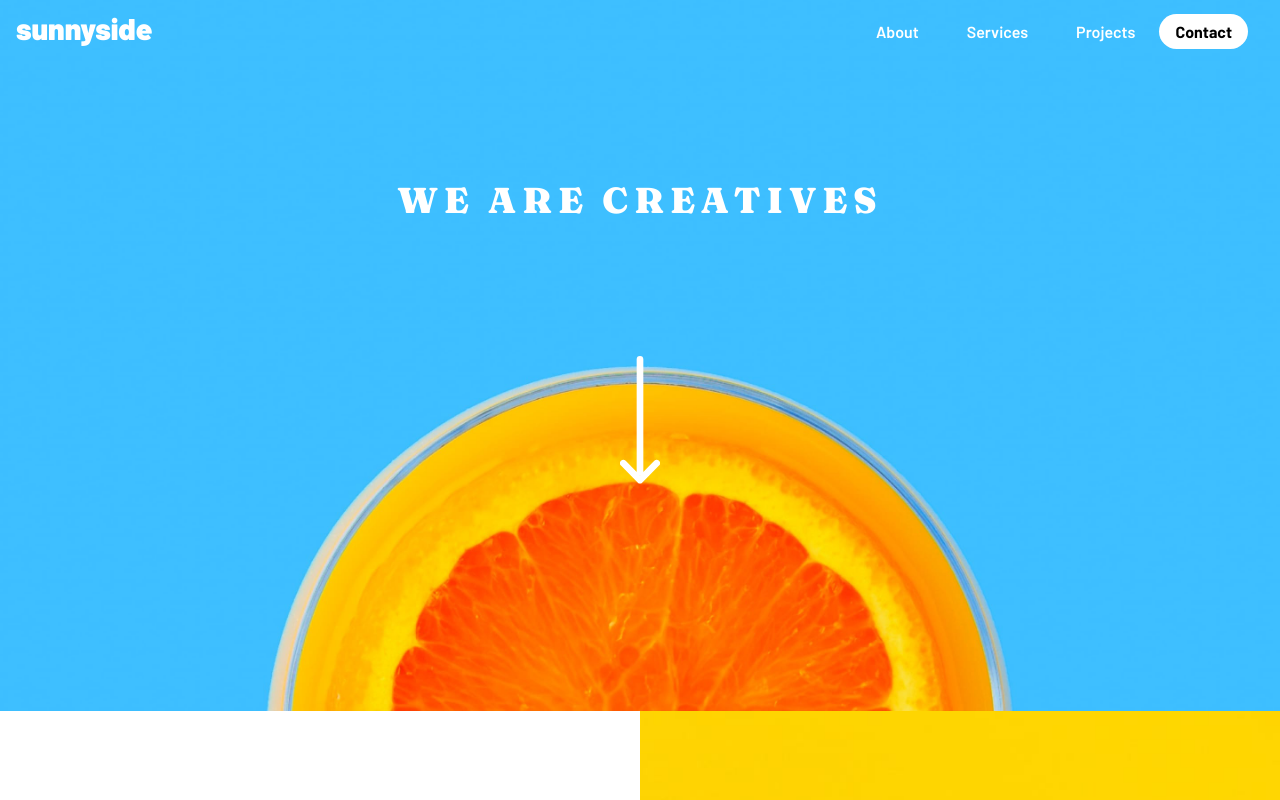
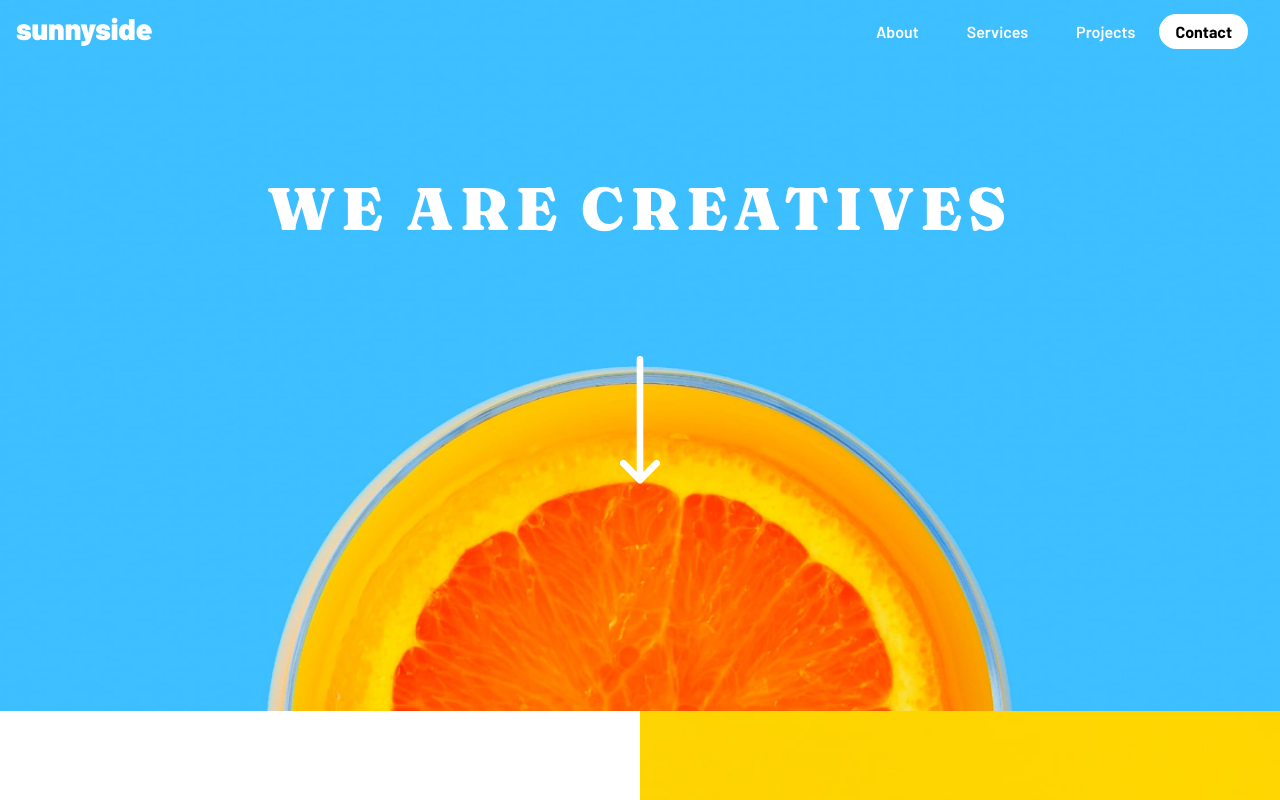
Before and after one commit to timbosTours/Frontend-Mentor-Sunnyside-Agency, a Next.js app: page / in a window 1280 px wide. Shown: the top 800 px of the page. Built offline with nearby package versions, Linux system fonts and the light colour scheme.

Commit message:
xl: resizing

```diff
--- a/components/Banner.tsx
+++ b/components/Banner.tsx
@@ -80,7 +80,7 @@ function Banner() {
                 />
                 <div className="absolute justify-center">
                 </div>
-                    <h1 className="banner-heading leading-tight uppercase text-4xl text-center  text-white absolute top-1/4"> we are <br className="md:hidden"/> creatives</h1>
+                    <h1 className="banner-heading leading-tight uppercase text-4xl text-center  text-white absolute top-1/4 xl:text-6xl"> we are <br className="md:hidden"/> creatives</h1>
                 <img className="absolute h-32 top-1/2" src="/images/icon-arrow-down.svg" alt="down arrow" />
                 <div className="flex absolute top-1/4 max-md:right-7 max-md:top-32 md:hidden">
                 {isOpen &&
```
